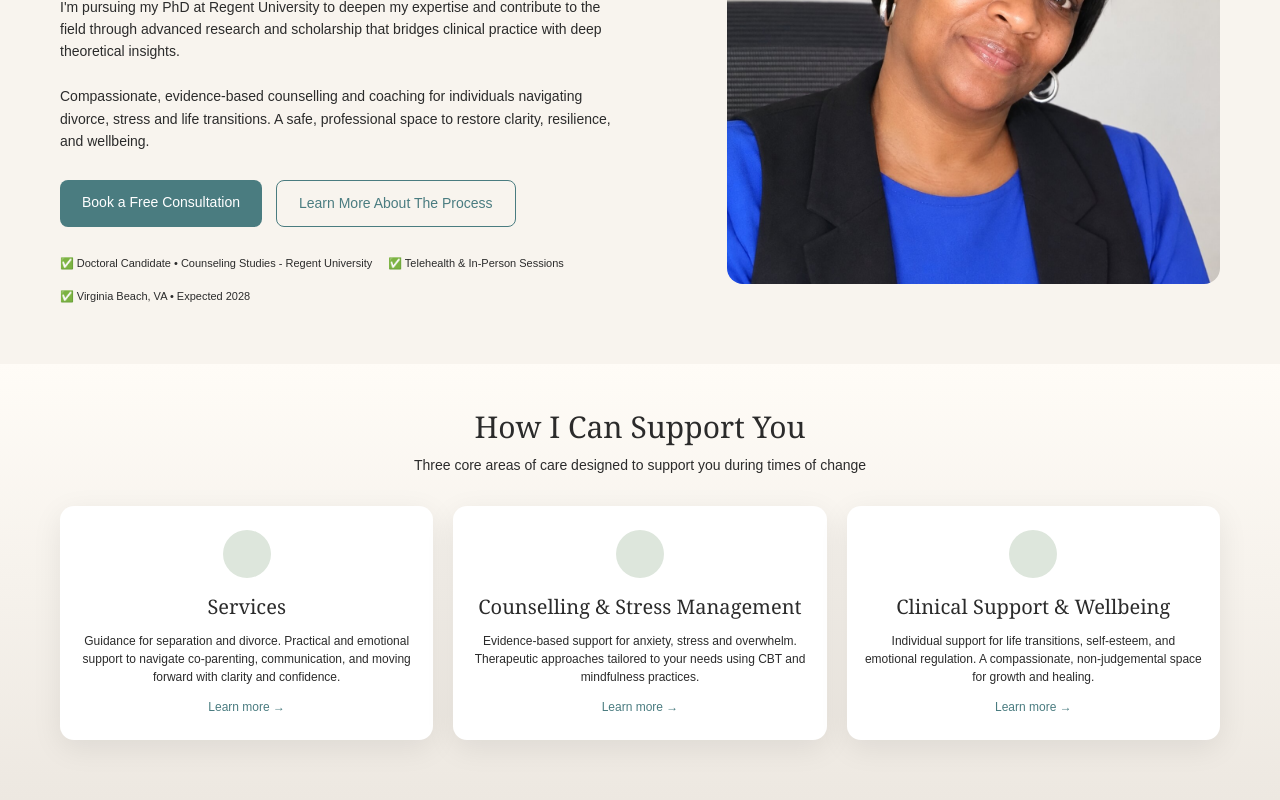
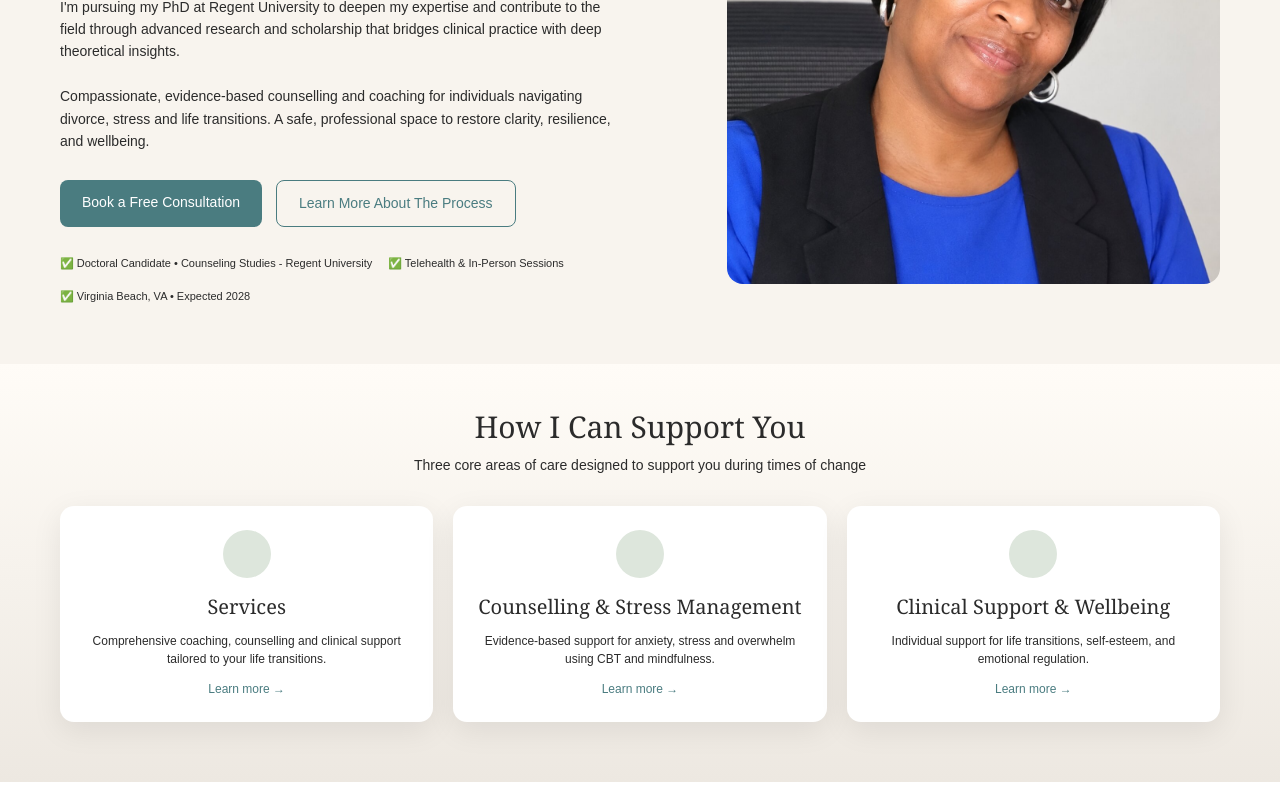
Before and after one commit to JoshuaOmosa/kelly-rogers, a Next.js app: page / in a window 1280 px wide. Shown: the part 343-1143 px from the top of the page. Built offline with nearby package versions, Linux system fonts and the light colour scheme.

Commit message:
remove Coaching Specialties from nav

```diff
--- a/app/page.tsx
+++ b/app/page.tsx
@@ -10,7 +10,6 @@ export default function Home() {
         <div style={{display:'flex', gap:22, alignItems:'center', fontFamily:'Arial', fontSize:14}}>
           <a style={{borderBottom:'2px solid #4A6B6E', paddingBottom:2}}>Home</a>
           <a href="/about">About</a>
-          <a href="/coaching">Coaching Specialties</a>
           <a href="/services">Services</a>
           <a href="/process">The Process</a>
           <a href="/fees">Fees & Hours</a>
@@ -50,15 +49,15 @@ export default function Home() {
         <p style={{fontFamily:'Arial', fontSize:14, marginTop:6}}>Three core areas of care designed to support you during times of change</p>
         <div style={{display:'grid', gridTemplateColumns:'1fr 1fr 1fr', gap:20, marginTop:30}}>
           {[
-            {t:'Services', d:'Guidance for separation and divorce. Practical and emotional support to navigate co-parenting, communication, and moving forward with clarity and confidence.'},
-            {t:'Counselling & Stress Management', d:'Evidence-based support for anxiety, stress and overwhelm. Therapeutic approaches tailored to your needs using CBT and mindfulness practices.'},
-            {t:'Clinical Support & Wellbeing', d:'Individual support for life transitions, self-esteem, and emotional regulation. A compassionate, non-judgemental space for growth and healing.'},
-          ].map(card=>(
+              {t:'Services', d:'Comprehensive coaching, counselling and clinical support tailored to your life transitions.', h:'/services'},
+              {t:'Counselling & Stress Management', d:'Evidence-based support for anxiety, stress and overwhelm using CBT and mindfulness.', h:'/services'},
+              {t:'Clinical Support & Wellbeing', d:'Individual support for life transitions, self-esteem, and emotional regulation.', h:'/services'},
+            ].map((card)=> (
             <div key={card.t} style={{background:'white', borderRadius:14, padding:'24px 18px', boxShadow:'0 8px 30px rgba(0,0,0,0.08)'}}>
               <div style={{width:48, height:48, borderRadius:'50%', background:'#DDE6DC', margin:'0 auto 14px'}}></div>
               <h3 style={{fontSize:20, fontWeight:400}}>{card.t}</h3>
               <p style={{fontFamily:'Arial', fontSize:12, lineHeight:1.5, marginTop:10}}>{card.d}</p>
-              <div style={{marginTop:12, fontFamily:'Arial', fontSize:12, color:'#4A7C80'}}>Learn more →</div>
+              <a href={card.h} style={{marginTop:12, fontFamily:'Arial', fontSize:12, color:'#4A7C80', textDecoration:'none', display:'block'}}>Learn more →</a>
             </div>
           ))}
         </div>
```
